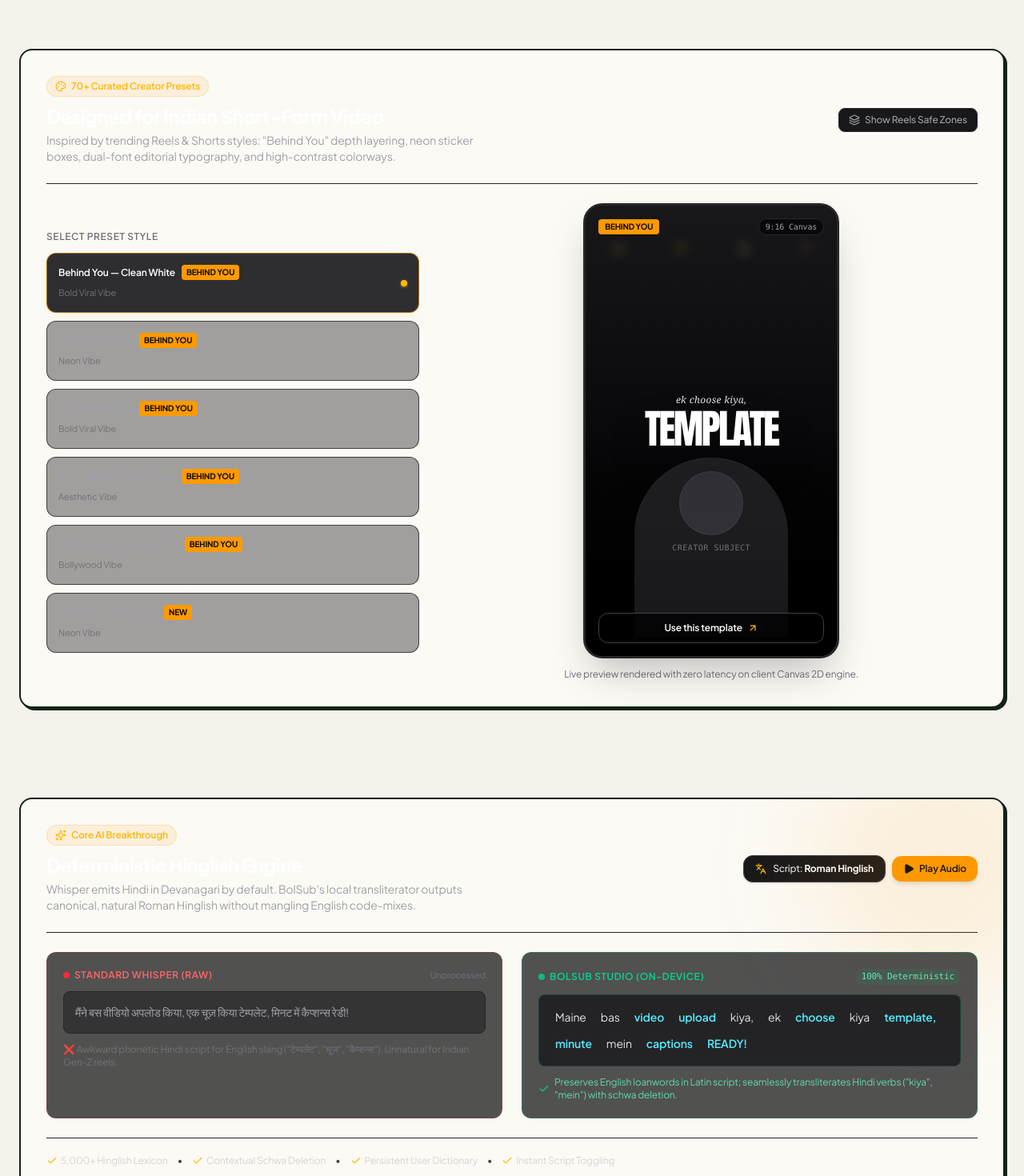
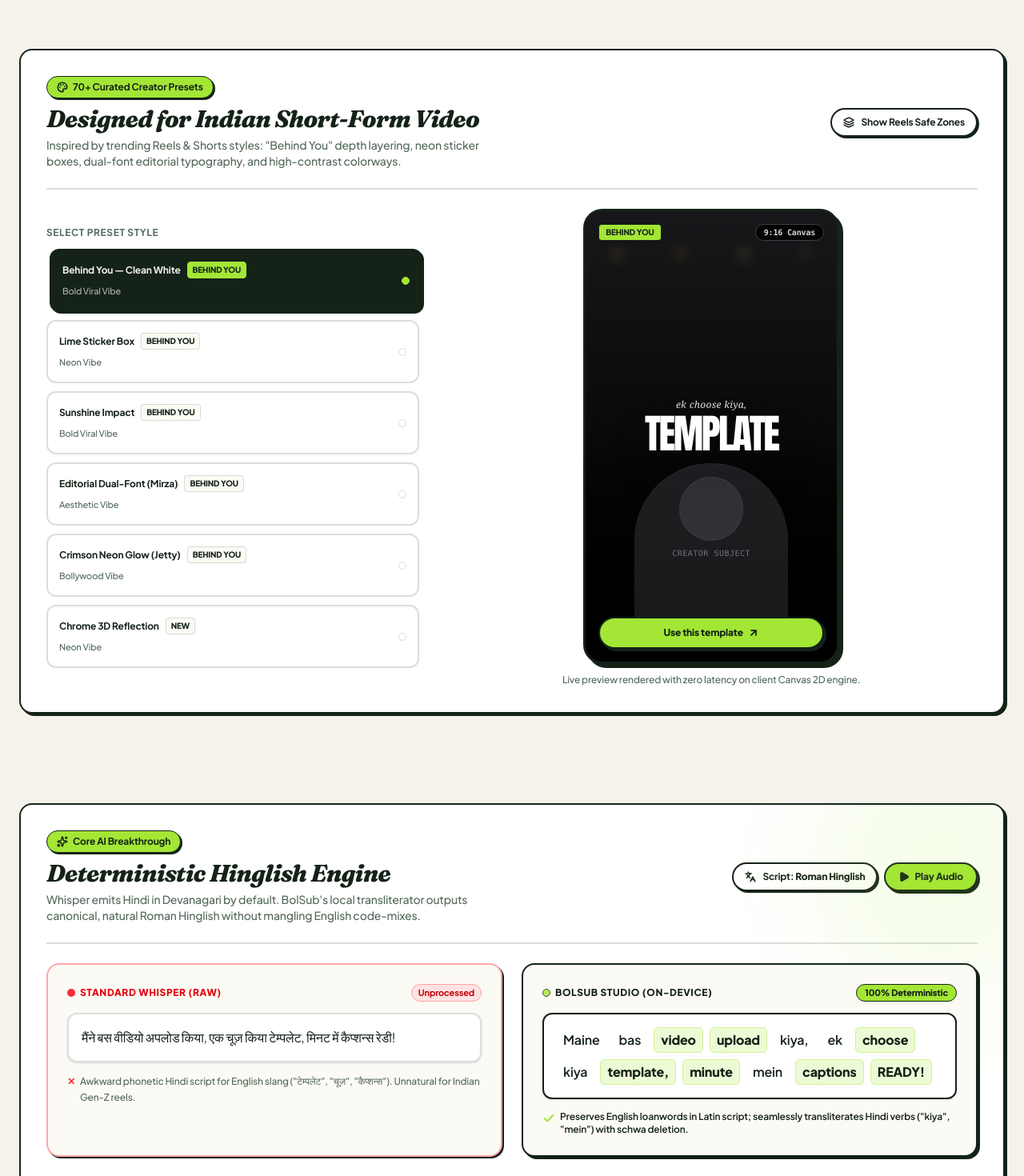
Before and after one commit to Wendellpy/Edit-it, a Next.js app: page / in a window 1280 px wide. Shown: the part 740-2210 px from the top of the page at 80% size. Built offline with nearby package versions, Linux system fonts and the light colour scheme.

Commit message:
style: align CreatorTemplatePreview and InteractiveHinglishDemo with CauseHouse neobrutalist theme

```diff
--- a/src/components/CreatorTemplatePreview.tsx
+++ b/src/components/CreatorTemplatePreview.tsx
@@ -105,18 +105,18 @@ export function CreatorTemplatePreview() {
   }, []);
 
   return (
-    <div className="w-full rounded-2xl glass-panel p-6 sm:p-8 relative">
+    <div className="w-full neo-card bg-[var(--bg-card)] p-6 sm:p-8 relative">
       {/* Header */}
-      <div className="flex flex-col sm:flex-row sm:items-center justify-between gap-4 pb-6 border-b border-zinc-800">
+      <div className="flex flex-col sm:flex-row sm:items-center justify-between gap-4 pb-6 border-b-2 border-[var(--border-subtle)]">
         <div>
-          <div className="inline-flex items-center gap-1.5 px-2.5 py-1 rounded-full bg-amber-500/10 border border-amber-500/20 text-amber-400 text-xs font-semibold mb-2">
-            <Palette className="w-3.5 h-3.5" />
-            70+ Curated Creator Presets
+          <div className="neo-pill bg-[#A3E635] text-[#142218] border border-[var(--border-main)] mb-2 inline-flex items-center gap-1.5">
+            <Palette className="w-3.5 h-3.5 stroke-[2.5]" />
+            <span>70+ Curated Creator Presets</span>
           </div>
-          <h3 className="text-xl sm:text-2xl font-bold text-white tracking-tight">
+          <h3 className="font-fraunces italic text-2xl sm:text-3xl font-extrabold text-[var(--text-main)] tracking-tight">
             Designed for Indian Short-Form Video
           </h3>
-          <p className="text-xs sm:text-sm text-zinc-400 mt-1 max-w-xl">
+          <p className="text-xs sm:text-sm text-[var(--text-muted)] mt-1 max-w-xl font-medium">
             Inspired by trending Reels & Shorts styles: "Behind You" depth layering, neon sticker boxes, dual-font editorial typography, and high-contrast colorways.
           </p>
         </div>
@@ -125,13 +125,13 @@ export function CreatorTemplatePreview() {
         <div className="flex items-center gap-2">
           <button
             onClick={() => setShowSafeZones((s) => !s)}
-            className={`flex items-center gap-1.5 px-3 py-1.5 rounded-lg text-xs font-medium border transition-colors ${
+            className={`neo-btn-secondary px-3.5 py-2 text-xs font-bold gap-2 transition-all ${
               showSafeZones
-                ? "bg-amber-500/20 border-amber-500/40 text-amber-300"
-                : "bg-zinc-900 border-zinc-800 text-zinc-400 hover:text-zinc-200"
+                ? "!bg-[#A3E635] !text-[#142218] !border-[var(--border-main)] shadow-[var(--shadow-brutal-sm)]"
+                : ""
             }`}
           >
-            <Layers className="w-3.5 h-3.5" />
+            <Layers className="w-3.5 h-3.5 stroke-[2.5]" />
             <span>{showSafeZones ? "Hide Safe Zones" : "Show Reels Safe Zones"}</span>
           </button>
         </div>
@@ -141,7 +141,7 @@ export function CreatorTemplatePreview() {
       <div className="grid grid-cols-1 lg:grid-cols-12 gap-8 mt-6 items-center">
         {/* Template Selector Tabs (Left 5 Cols) */}
         <div className="lg:col-span-5 space-y-2.5">
-          <p className="text-xs font-semibold uppercase tracking-wider text-zinc-500 mb-3">
+          <p className="text-xs font-bold uppercase tracking-wider text-[var(--text-muted)] mb-3">
             Select Preset Style
           </p>
           {TEMPLATES.map((tmpl) => {
@@ -150,26 +150,40 @@ export function CreatorTemplatePreview() {
               <button
                 key={tmpl.id}
                 onClick={() => setSelectedTemplate(tmpl)}
-                className={`w-full text-left p-3.5 rounded-xl border transition-all flex items-center justify-between ${
+                className={`w-full text-left p-3.5 rounded-xl border-2 transition-all flex items-center justify-between cursor-pointer ${
                   isSelected
-                    ? "bg-zinc-900/90 border-amber-500/60 shadow-lg shadow-amber-500/5 text-white"
-                    : "bg-zinc-900/40 border-zinc-800/80 text-zinc-400 hover:border-zinc-700 hover:text-zinc-200"
+                    ? "bg-[var(--text-main)] text-[var(--bg-canvas)] border-[var(--border-main)] shadow-[var(--shadow-brutal-sm)] translate-x-1"
+                    : "bg-[var(--bg-card)] border-[var(--border-subtle)] text-[var(--text-main)] hover:border-[var(--border-main)] hover:bg-[var(--bg-card-elevated)]"
                 }`}
               >
                 <div className="space-y-0.5">
                   <div className="flex items-center gap-2">
-                    <span className="text-xs font-semibold">{tmpl.name}</span>
+                    <span className="text-xs font-bold">{tmpl.name}</span>
                     {tmpl.badge && (
-                      <span className="text-[10px] px-1.5 py-0.5 rounded font-bold uppercase bg-amber-500 text-zinc-950">
+                      <span
+                        className={`text-[10px] px-1.5 py-0.5 rounded font-black uppercase border ${
+                          isSelected
+                            ? "bg-[#A3E635] text-[#142218] border-[#A3E635]"
+                            : "bg-[var(--bg-card-elevated)] text-[var(--text-main)] border-[var(--border-subtle)]"
+                        }`}
+                      >
                         {tmpl.badge}
                       </span>
                     )}
                   </div>
-                  <span className="text-[11px] text-zinc-500">{tmpl.category} Vibe</span>
+                  <span
+                    className={`text-[11px] font-medium ${
+                      isSelected ? "text-[var(--bg-canvas)]/70" : "text-[var(--text-muted)]"
+                    }`}
+                  >
+                    {tmpl.category} Vibe
+                  </span>
                 </div>
                 <div
-                  className={`w-2 h-2 rounded-full ${
-                    isSelected ? "bg-amber-400 shadow-sm shadow-amber-400/50" : "bg-transparent"
+                  className={`w-2.5 h-2.5 rounded-full border ${
+                    isSelected
+                      ? "bg-[#A3E635] border-[#A3E635] shadow-sm"
+                      : "border-[var(--border-subtle)] bg-transparent"
                   }`}
                 />
               </button>
@@ -179,7 +193,7 @@ export function CreatorTemplatePreview() {
 
         {/* 9:16 Vertical Video Phone Mockup Preview (Right 7 Cols) */}
         <div className="lg:col-span-7 flex flex-col items-center">
-          <div className="relative w-[280px] sm:w-[320px] aspect-[9/16] rounded-3xl bg-zinc-950 border-[3px] border-zinc-800 shadow-2xl overflow-hidden flex flex-col justify-between p-4 select-none">
+          <div className="relative w-[280px] sm:w-[320px] aspect-[9/16] rounded-3xl bg-zinc-950 border-[3px] border-[var(--border-main)] shadow-[var(--shadow-brutal-lg)] overflow-hidden flex flex-col justify-between p-4 select-none">
             {/* Mock Creator Background with dark nighttime rooftop ambience */}
             <div className="absolute inset-0 bg-gradient-to-b from-zinc-900 via-zinc-950 to-black z-0">
               {/* String lights simulation */}
@@ -211,11 +225,11 @@ export function CreatorTemplatePreview() {
             {/* Top Reel Header */}
             <div className="relative z-10 flex items-center justify-between">
               {selectedTemplate.badge && (
-                <div className="px-2 py-0.5 rounded font-bold text-[10px] uppercase bg-amber-500 text-zinc-950 shadow-md">
+                <div className="px-2 py-0.5 rounded font-black text-[10px] uppercase bg-[#A3E635] text-[#142218] border border-[var(--border-main)] shadow-sm">
                   {selectedTemplate.badge}
                 </div>
               )}
-              <div className="text-[10px] px-2 py-0.5 rounded-full bg-black/60 text-zinc-400 border border-zinc-800 font-mono">
+              <div className="text-[10px] px-2.5 py-0.5 rounded-full bg-black/80 text-zinc-300 border border-zinc-700 font-mono font-bold">
                 9:16 Canvas
               </div>
             </div>
@@ -327,15 +341,15 @@ export function CreatorTemplatePreview() {
             <div className="relative z-10 w-full pt-2">
               <Link
                 href="/editor"
-                className="w-full py-2.5 px-3 rounded-xl bg-black/80 hover:bg-zinc-900 border border-zinc-700 text-white text-xs font-semibold flex items-center justify-center gap-1.5 transition-all shadow-lg hover:border-amber-500/50"
+                className="neo-btn w-full py-2.5 px-3 text-xs font-black shadow-[2px_2px_0px_#142218] flex items-center justify-center gap-1.5"
               >
                 <span>Use this template</span>
-                <ArrowUpRight className="w-3.5 h-3.5 text-amber-400" />
+                <ArrowUpRight className="w-3.5 h-3.5 stroke-[3]" />
               </Link>
             </div>
           </div>
 
-          <p className="text-xs text-zinc-500 mt-3 text-center">
+          <p className="text-xs text-[var(--text-muted)] mt-3 text-center font-medium">
             Live preview rendered with zero latency on client Canvas 2D engine.
           </p>
         </div>
--- a/src/components/InteractiveHinglishDemo.tsx
+++ b/src/components/InteractiveHinglishDemo.tsx
@@ -45,21 +45,21 @@ export function InteractiveHinglishDemo() {
   };
 
   return (
-    <div className="w-full rounded-2xl glass-panel p-6 sm:p-8 relative overflow-hidden">
+    <div className="w-full neo-card bg-[var(--bg-card)] p-6 sm:p-8 relative overflow-hidden">
       {/* Background ambient glow */}
-      <div className="absolute top-0 right-0 -mr-20 -mt-20 w-80 h-80 rounded-full bg-amber-500/10 blur-3xl pointer-events-none" />
+      <div className="absolute top-0 right-0 -mr-20 -mt-20 w-80 h-80 rounded-full bg-[#A3E635]/10 blur-3xl pointer-events-none" />
 
       {/* Header */}
-      <div className="flex flex-col sm:flex-row sm:items-center justify-between gap-4 pb-6 border-b border-zinc-800">
+      <div className="flex flex-col sm:flex-row sm:items-center justify-between gap-4 pb-6 border-b-2 border-[var(--border-subtle)]">
         <div>
-          <div className="inline-flex items-center gap-1.5 px-2.5 py-1 rounded-full bg-amber-500/10 border border-amber-500/20 text-amber-400 text-xs font-semibold mb-2">
-            <Sparkles className="w-3.5 h-3.5" />
-            Core AI Breakthrough
+          <div className="neo-pill bg-[#A3E635] text-[#142218] border border-[var(--border-main)] mb-2 inline-flex items-center gap-1.5">
+            <Sparkles className="w-3.5 h-3.5 stroke-[2.5]" />
+            <span>Core AI Breakthrough</span>
           </div>
-          <h3 className="text-xl sm:text-2xl font-bold text-white tracking-tight">
+          <h3 className="font-fraunces italic text-2xl sm:text-3xl font-extrabold text-[var(--text-main)] tracking-tight">
             Deterministic Hinglish Engine
           </h3>
-          <p className="text-xs sm:text-sm text-zinc-400 mt-1 max-w-xl">
+          <p className="text-xs sm:text-sm text-[var(--text-muted)] mt-1 max-w-xl font-medium">
             Whisper emits Hindi in Devanagari by default. BolSub's local transliterator outputs canonical, natural Roman Hinglish without mangling English code-mixes.
           </p>
         </div>
@@ -68,16 +68,25 @@ export function InteractiveHinglishDemo() {
         <div className="flex items-center gap-2">
           <button
             onClick={() => setScriptMode((m) => (m === "roman" ? "devanagari" : "roman"))}
-            className="flex items-center gap-2 px-3.5 py-2 rounded-xl bg-zinc-900 border border-zinc-700 hover:border-amber-500/50 text-xs font-medium text-zinc-200 transition-colors shadow-sm"
+            className="neo-btn-secondary px-3.5 py-2 text-xs font-bold gap-2 cursor-pointer"
           >
-            <Languages className="w-3.5 h-3.5 text-amber-400" />
-            <span>Script: <strong className="text-white">{scriptMode === "roman" ? "Roman Hinglish" : "Devanagari Hindi"}</strong></span>
+            <Languages className="w-3.5 h-3.5 text-[var(--text-main)] stroke-[2.5]" />
+            <span>
+              Script:{" "}
+              <strong className="font-black text-[var(--text-main)]">
+                {scriptMode === "roman" ? "Roman Hinglish" : "Devanagari Hindi"}
+              </strong>
+            </span>
           </button>
           <button
             onClick={togglePlayback}
-            className="flex items-center gap-1.5 px-3.5 py-2 rounded-xl bg-amber-500 hover:bg-amber-400 text-zinc-950 text-xs font-semibold transition-all shadow-md active:scale-95"
+            className="neo-btn px-4 py-2 text-xs font-black gap-1.5 cursor-pointer"
           >
-            {isPlaying ? <Pause className="w-3.5 h-3.5" /> : <Play className="w-3.5 h-3.5 fill-current" />}
+            {isPlaying ? (
+              <Pause className="w-3.5 h-3.5 stroke-[2.5]" />
+            ) : (
+              <Play className="w-3.5 h-3.5 fill-current stroke-[2.5]" />
+            )}
             <span>{isPlaying ? "Simulating..." : "Play Audio"}</span>
           </button>
         </div>
@@ -86,46 +95,49 @@ export function InteractiveHinglishDemo() {
       {/* Comparison Grid */}
       <div className="grid grid-cols-1 md:grid-cols-2 gap-6 mt-6">
         {/* Box 1: Raw Cloud / Standard Whisper */}
-        <div className="rounded-xl bg-zinc-950/70 border border-red-500/20 p-5 space-y-3">
+        <div className="rounded-2xl border-2 border-red-500/40 bg-[var(--bg-card-elevated)] p-5 sm:p-6 space-y-3.5 shadow-[var(--shadow-brutal-sm)]">
           <div className="flex items-center justify-between">
-            <span className="text-xs font-semibold uppercase tracking-wider text-red-400 flex items-center gap-1.5">
-              <span className="w-2 h-2 rounded-full bg-red-500" /> Standard Whisper (Raw)
+            <span className="text-xs font-black uppercase tracking-wider text-red-600 dark:text-red-400 flex items-center gap-1.5">
+              <span className="w-2.5 h-2.5 rounded-full bg-red-500" /> Standard Whisper (Raw)
             </span>
-            <span className="text-[11px] text-zinc-500">Unprocessed</span>
+            <span className="text-[11px] px-2 py-0.5 rounded-full font-bold bg-red-100 text-red-700 dark:bg-red-950/60 dark:text-red-300 border border-red-300 dark:border-red-800">
+              Unprocessed
+            </span>
           </div>
-          <div className="p-3.5 rounded-lg bg-zinc-900/50 border border-zinc-800 text-zinc-400 text-sm leading-relaxed font-hindi">
+          <div className="p-4 rounded-xl bg-[var(--bg-card)] border-2 border-[var(--border-subtle)] text-[var(--text-main)] text-sm sm:text-base leading-relaxed font-hindi shadow-sm">
             मैंने बस वीडियो अपलोड किया, एक चूज़ किया टेम्पलेट, मिनट में कैप्शन्स रेडी!
           </div>
-          <p className="text-xs text-zinc-500">
-            ❌ Awkward phonetic Hindi script for English slang ("टेम्पलेट", "चूज़", "कैप्शन्स"). Unnatural for Indian Gen-Z reels.
+          <p className="text-xs text-[var(--text-muted)] font-medium leading-relaxed flex items-start gap-1.5">
+            <span className="text-red-500 font-black shrink-0">✕</span>
+            <span>Awkward phonetic Hindi script for English slang ("टेम्पलेट", "चूज़", "कैप्शन्स"). Unnatural for Indian Gen-Z reels.</span>
           </p>
         </div>
 
         {/* Box 2: BolSub Local Engine */}
-        <div className="rounded-xl bg-zinc-950/70 border border-emerald-500/30 p-5 space-y-3 relative overflow-hidden">
+        <div className="rounded-2xl border-2 border-[var(--border-main)] bg-[var(--bg-card-elevated)] p-5 sm:p-6 space-y-3.5 shadow-[var(--shadow-brutal)] relative overflow-hidden">
           <div className="flex items-center justify-between">
-            <span className="text-xs font-semibold uppercase tracking-wider text-emerald-400 flex items-center gap-1.5">
-              <span className="w-2 h-2 rounded-full bg-emerald-400 animate-pulse" /> BolSub Studio (On-Device)
+            <span className="text-xs font-black uppercase tracking-wider text-[var(--text-main)] flex items-center gap-1.5">
+              <span className="w-2.5 h-2.5 rounded-full bg-[#A3E635] border border-[var(--border-main)] animate-pulse" /> BolSub Studio (On-Device)
             </span>
-            <span className="text-[11px] px-2 py-0.5 rounded-full bg-emerald-500/10 text-emerald-300 font-mono">
+            <span className="text-[11px] px-2.5 py-0.5 rounded-full bg-[#A3E635] text-[#142218] border border-[var(--border-main)] font-black">
               100% Deterministic
             </span>
           </div>
 
           {/* Interactive Word Spans */}
-          <div className="p-3.5 rounded-lg bg-zinc-900/80 border border-emerald-500/20 text-zinc-100 text-sm leading-relaxed flex flex-wrap gap-1.5 min-h-[56px] items-center">
+          <div className="p-4 rounded-xl bg-[var(--bg-card)] border-2 border-[var(--border-main)] text-[var(--text-main)] text-sm sm:text-base leading-relaxed flex flex-wrap gap-2 min-h-[64px] items-center shadow-sm">
             {sampleWords.map((word, idx) => {
               const text = scriptMode === "roman" ? word.roman : word.devanagari;
               const isActive = isPlaying && activeWordIdx === idx;
               return (
                 <span
                   key={idx}
-                  className={`px-1.5 py-0.5 rounded transition-all duration-150 ${
+                  className={`px-2 py-0.5 rounded-md transition-all duration-150 ${
                     isActive
-                      ? "bg-amber-400 text-zinc-950 font-bold scale-110 shadow-lg shadow-amber-400/20"
+                      ? "bg-[#A3E635] text-[#142218] border-2 border-[var(--border-main)] font-black scale-105 shadow-[2px_2px_0px_var(--border-main)]"
                       : word.type === "english"
-                      ? "text-cyan-300 font-semibold"
-                      : "text-zinc-200"
+                      ? "text-[var(--text-main)] font-extrabold bg-[#A3E635]/20 border border-[#A3E635]/40"
+                      : "text-[var(--text-main)] font-semibold"
                   }`}
                   title={`${(word.conf * 100).toFixed(0)}% confidence • ${word.type}`}
                 >
@@ -135,29 +147,29 @@ export function InteractiveHinglishDemo() {
             })}
           </div>
 
-          <p className="text-xs text-emerald-300/90 flex items-center gap-1.5">
-            <Check className="w-3.5 h-3.5 text-emerald-400 shrink-0" />
-            Preserves English loanwords in Latin script; seamlessly transliterates Hindi verbs ("kiya", "mein") with schwa deletion.
+          <p className="text-xs text-[var(--text-main)] font-semibold flex items-start gap-1.5">
+            <Check className="w-4 h-4 text-[#A3E635] stroke-[3] shrink-0 mt-0.5" />
+            <span>Preserves English loanwords in Latin script; seamlessly transliterates Hindi verbs ("kiya", "mein") with schwa deletion.</span>
           </p>
         </div>
       </div>
 
       {/* Feature Pills */}
-      <div className="flex flex-wrap items-center gap-3 mt-6 pt-5 border-t border-zinc-800 text-xs text-zinc-400">
-        <span className="flex items-center gap-1 text-zinc-300">
-          <Check className="w-3.5 h-3.5 text-amber-400" /> 5,000+ Hinglish Lexicon
+      <div className="flex flex-wrap items-center gap-3 sm:gap-4 mt-6 pt-5 border-t-2 border-[var(--border-subtle)] text-xs font-bold text-[var(--text-main)]">
+        <span className="inline-flex items-center gap-1.5">
+          <Check className="w-4 h-4 text-[#A3E635] stroke-[3]" /> 5,000+ Hinglish Lexicon
         </span>
-        <span className="text-zinc-700">•</span>
-        <span className="flex items-center gap-1 text-zinc-300">
-          <Check className="w-3.5 h-3.5 text-amber-400" /> Contextual Schwa Deletion
+        <span className="text-[var(--border-subtle)] font-black">•</span>
+        <span className="inline-flex items-center gap-1.5">
+          <Check className="w-4 h-4 text-[#A3E635] stroke-[3]" /> Contextual Schwa Deletion
         </span>
-        <span className="text-zinc-700">•</span>
-        <span className="flex items-center gap-1 text-zinc-300">
-          <Check className="w-3.5 h-3.5 text-amber-400" /> Persistent User Dictionary
+        <span className="text-[var(--border-subtle)] font-black">•</span>
+        <span className="inline-flex items-center gap-1.5">
+          <Check className="w-4 h-4 text-[#A3E635] stroke-[3]" /> Persistent User Dictionary
         </span>
-        <span className="text-zinc-700">•</span>
-        <span className="flex items-center gap-1 text-zinc-300">
-          <Check className="w-3.5 h-3.5 text-amber-400" /> Instant Script Toggling
+        <span className="text-[var(--border-subtle)] font-black">•</span>
+        <span className="inline-flex items-center gap-1.5">
+          <Check className="w-4 h-4 text-[#A3E635] stroke-[3]" /> Instant Script Toggling
         </span>
       </div>
     </div>
```
